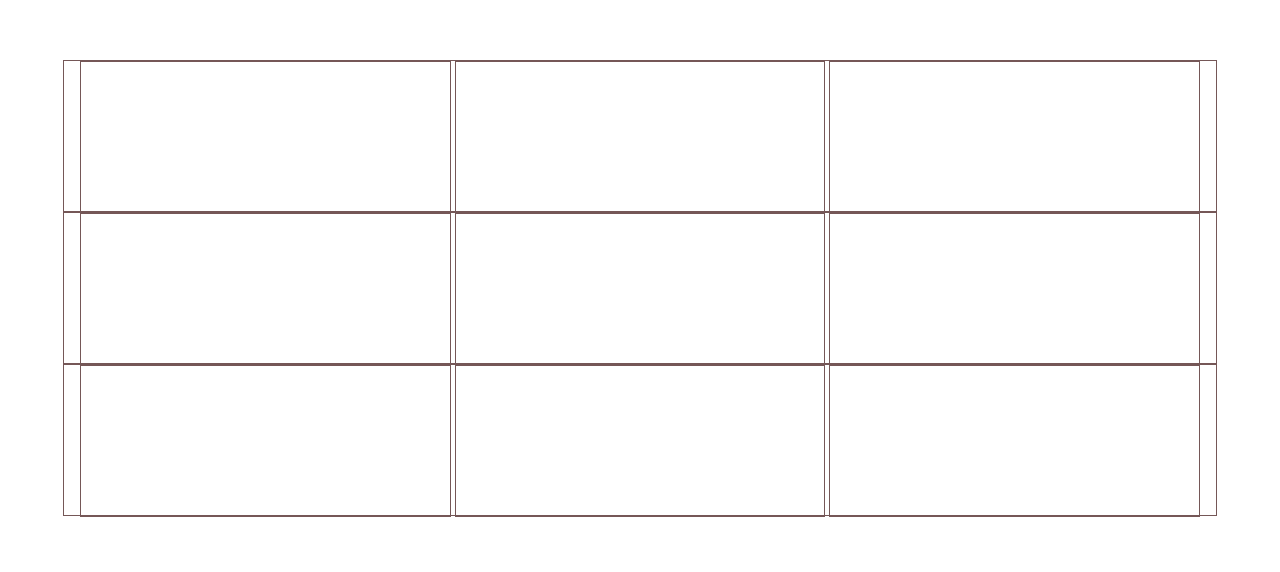
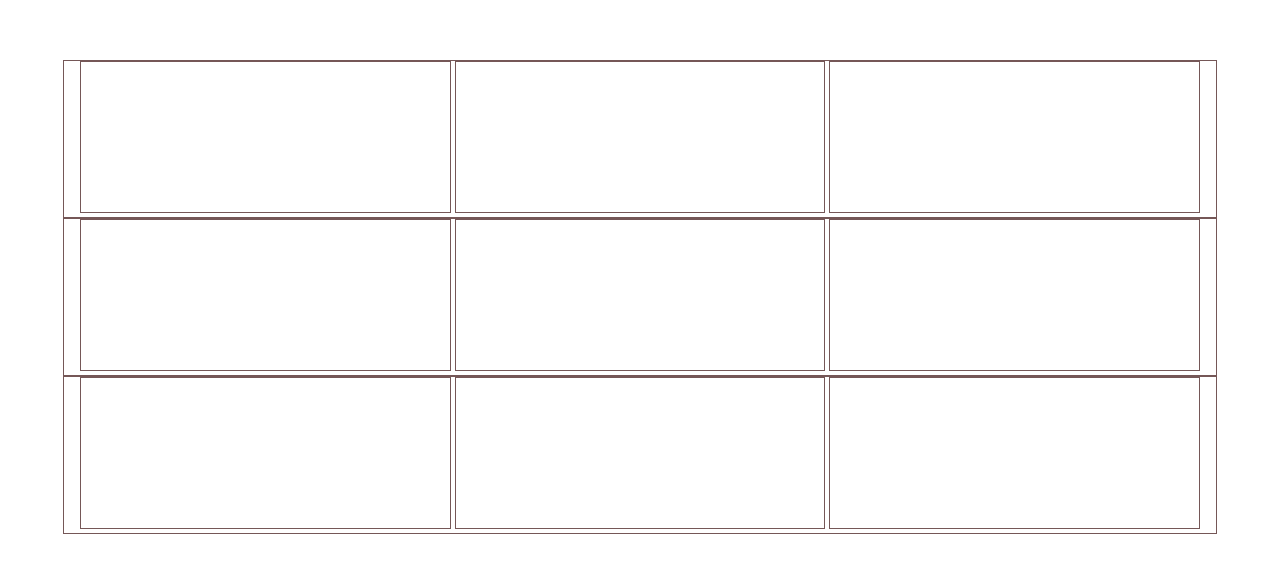
Before and after one commit to MaximeTytgat/responsiveRepo, a plain HTML site: page index.html in a window 1280 px wide. Shown: the part 196-768 px from the top of the page. Drawn offline with Linux system fonts and the light colour scheme.

Commit message:
fix height of div

```diff
--- a/css/style.css
+++ b/css/style.css
@@ -22,7 +22,7 @@ body * {
   width: 90%;
 }
 
-div {
+.container div {
   display: inline-block;
   width: 32%;
   height: 150px;
```
